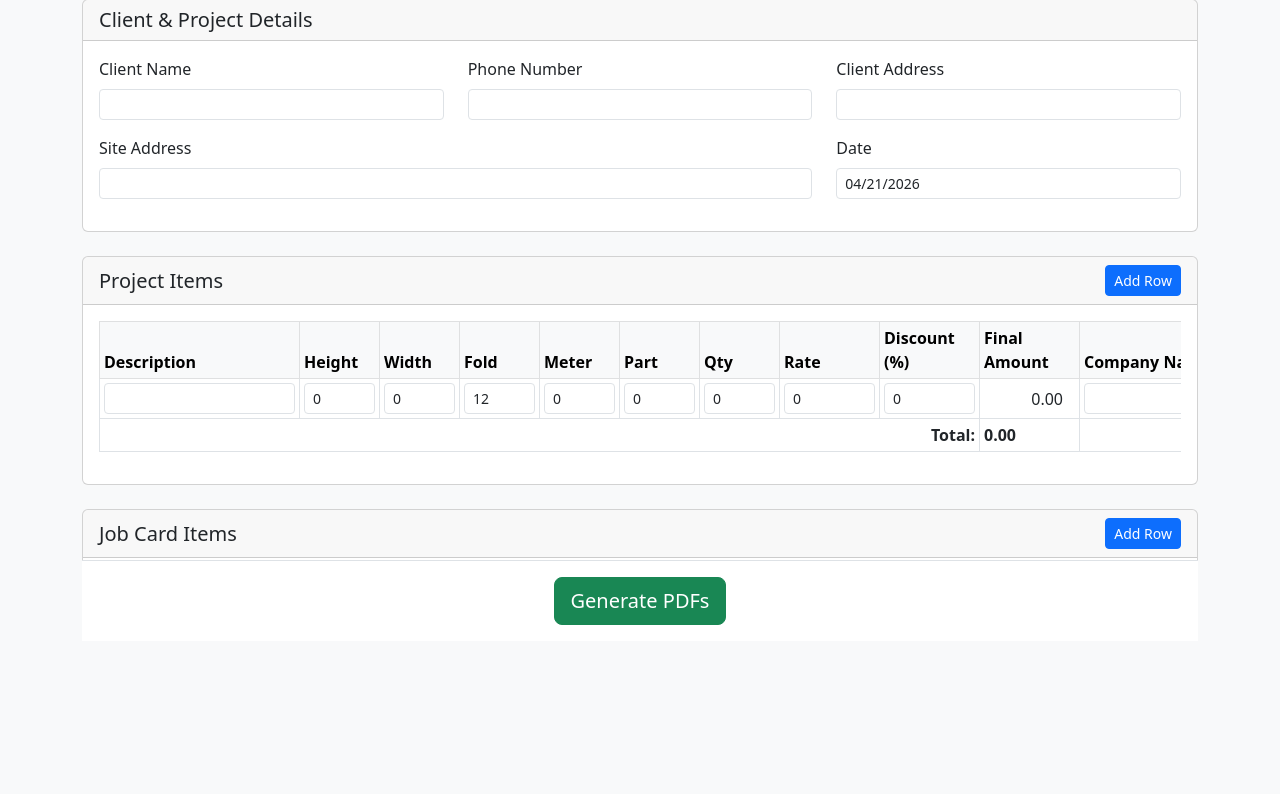
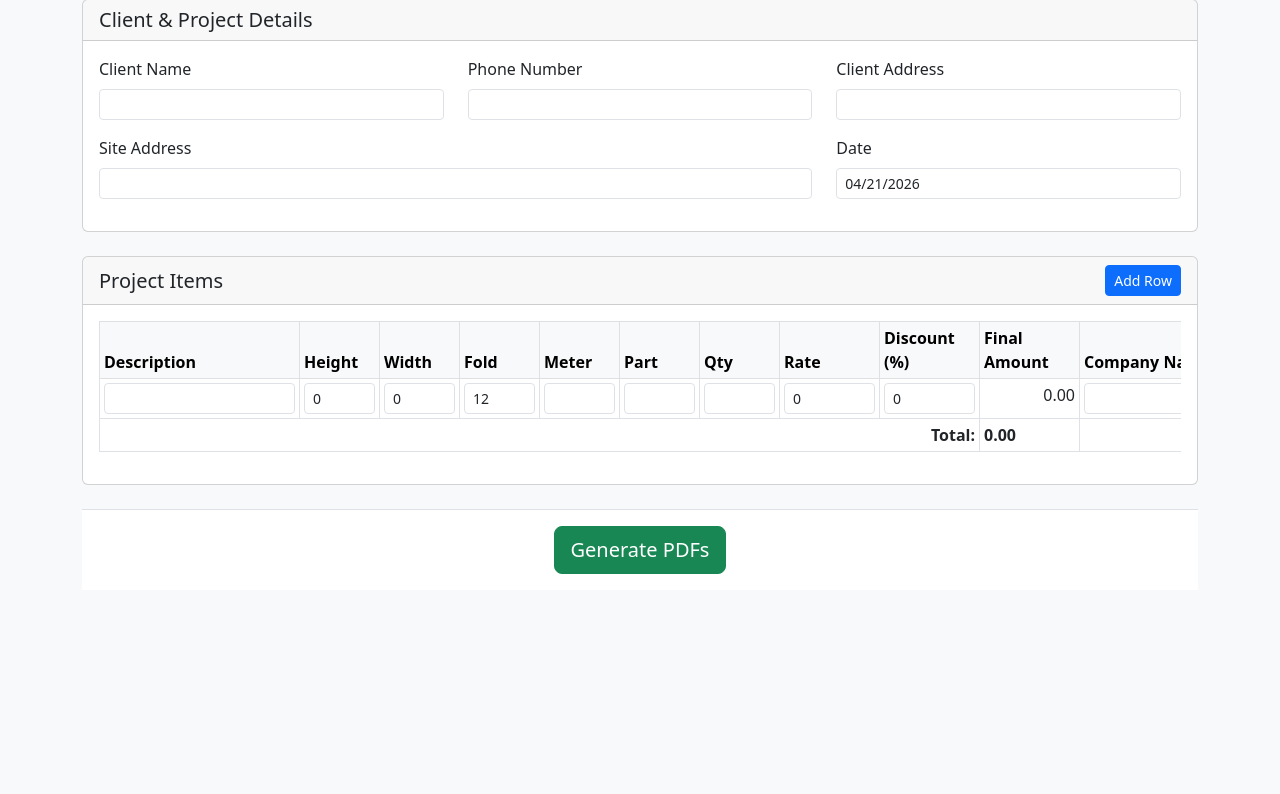
Before and after one commit to readywebsites/navkar_arts, a Django app: page / in a window 1280 px wide. Shown: the part 159-953 px from the top of the page. After the commit the page ends 733 px from the top, so only its background shows below. Run offline with Django 3.2, Linux system fonts and the light colour scheme; lists and menus that the app fills with data are empty.

Commit message:
final changes

```diff
--- a/generator/views.py
+++ b/generator/views.py
@@ -3,13 +3,12 @@ from django.http import HttpResponse
 from django.template.loader import render_to_string
 from django.urls import reverse
 from .models import Client, Project, QuotationItem, JobCardItem
-from django.conf import settings
 from urllib.parse import quote
-import asyncio
+from asgiref.sync import async_to_sync
 from playwright.async_api import async_playwright
-from pathlib import Path
 
-# --- Form and Project Views (Synchronous) ---
+
+# ================= HOME =================
 
 def home_view(request):
     if request.method == 'POST':
@@ -18,73 +17,62 @@ def home_view(request):
         client_phone = request.POST.get('client_phone')
         site_address = request.POST.get('site_address')
 
-        print(f"Client Name: {client_name}, Phone: {client_phone}, Address: {client_address}")
-        print(f"Site Address: {site_address}")
+        # ✅ FIX: Update client if exists
+        client, created = Client.objects.get_or_create(
+            phone=client_phone,
+            defaults={'name': client_name, 'address': client_address}
+        )
 
-        client, _ = Client.objects.get_or_create(phone=client_phone, defaults={'name': client_name, 'address': client_address})
-        project = Project.objects.create(client=client, site_address=site_address)
+        if not created:
+            client.name = client_name
+            client.address = client_address
+            client.save()
 
-        # Process Quotation Items
-        quotation_descriptions = request.POST.getlist('quotation_description[]')
-        quotation_quantities = request.POST.getlist('quotation_qty[]')
-        quotation_rates = request.POST.getlist('quotation_rate[]')
-        quotation_discounts = request.POST.getlist('quotation_discount_percent[]')
+        project = Project.objects.create(
+            client=client,
+            site_address=site_address
+        )
 
-        print(f"Quotation Descriptions: {quotation_descriptions}")
-        print(f"Quotation Quantities: {quotation_quantities}")
+        # ================= QUOTATION + JOB CARD =================
 
-        for i in range(len(quotation_descriptions)):
-            if quotation_descriptions[i]:
+        descriptions = request.POST.getlist('quotation_description[]')
+        qtys = request.POST.getlist('quotation_qty[]')
+        rates = request.POST.getlist('quotation_rate[]')
+        discounts = request.POST.getlist('quotation_discount_percent[]')
+
+        for i in range(len(descriptions)):
+            if descriptions[i]:
+                # Quotation
                 QuotationItem.objects.create(
                     project=project,
-                    description=quotation_descriptions[i],
-                    quantity=float(quotation_quantities[i] or 0),
-                    rate=float(quotation_rates[i] or 0),
-                    discount_percent=float(quotation_discounts[i] or 0)
+                    description=descriptions[i],
+                    quantity=float(qtys[i] or 0),
+                    rate=float(rates[i] or 0),
+                    discount_percent=float(discounts[i] or 0)
                 )
 
-        # Process Job Card Items
-        # Collect all submitted job card data into a list of dictionaries
-        job_card_data = []
-        i = 0
-        while True:
-            company_name_key = f'job_card_company_name_{i}'
-            if company_name_key in request.POST:
-                company_name = request.POST.get(company_name_key)
-                booklet_no = request.POST.get(f'job_card_booklet_no_{i}')
-                page_no = request.POST.get(f'job_card_page_no_{i}')
-                image = request.FILES.get(f'job_card_image_{i}') # Use .get() to safely retrieve image
-
-                if company_name: # Only create item if company name is provided
-                    job_card_data.append({
-                        'company_name': company_name,
-                        'booklet_no': booklet_no,
-                        'page_no': page_no,
-                        'reference_image': image
-                    })
-                i += 1
-            else:
-                break # No more job card entries
-
-        for item_data in job_card_data:
-            JobCardItem.objects.create(
-                project=project,
-                company_name=item_data['company_name'],
-                booklet_no=item_data['booklet_no'],
-                page_no=item_data['page_no'],
-                reference_image=item_data['reference_image']
-            )
+                # Job Card (auto)
+                JobCardItem.objects.create(
+                    project=project,
+                    company_name=request.POST.get(f'company_name_{i}', ''),
+                    booklet_no=request.POST.get(f'booklet_no_{i}', ''),
+                    page_no=request.POST.get(f'page_no_{i}', ''),
+                    reference_image=request.FILES.get(f'reference_image_{i}')
+                )
 
         return redirect('generator:project_list')
 
     return render(request, 'generator/home.html')
 
+
+# ================= PROJECT LIST =================
+
 def project_list_view(request):
-    projects = Project.objects.all().order_by('-id') # Order by id descending to show newest first
-    context = {
-        'projects': projects
-    }
-    return render(request, 'generator/project_list.html', context)
+    projects = Project.objects.all().order_by('-id')
+    return render(request, 'generator/project_list.html', {'projects': projects})
+
+
+# ================= PROJECT DETAIL =================
 
 def project_detail_view(request, project_id):
     project = get_object_or_404(Project, id=project_id)
@@ -96,62 +84,72 @@ def project_detail_view(request, project_id):
     whatsapp_message = f"Your quotation is ready: {public_quotation_url}"
     whatsapp_url = f"https://wa.me/{project.client.phone}?text={quote(whatsapp_message)}"
 
-    context = {
+    return render(request, 'generator/project_view.html', {
         'project': project,
         'quotation_pdf_url': quotation_pdf_url,
         'job_card_pdf_url': job_card_pdf_url,
         'whatsapp_url': whatsapp_url,
-    }
-    return render(request, 'generator/project_view.html', context)
+    })
 
-# --- PDF Generation (Async Helper and Sync Views) ---
+
+# ================= PLAYWRIGHT HELPER =================
 
 async def _generate_pdf_from_html(base_url, html_content):
-    """Async helper to generate PDF from HTML using Playwright."""
     async with async_playwright() as p:
         browser = await p.chromium.launch()
         page = await browser.new_page()
 
-        # Inject a <base> tag into the HTML to handle relative paths for images/css
         base_tag = f'<base href="{base_url}">'
-        html_with_base = html_content.replace('<head>', f'<head>{base_tag}', 1)
+        html_content = html_content.replace('<head>', f'<head>{base_tag}', 1)
 
-        await page.set_content(html_with_base)
+        await page.set_content(html_content)
 
-        pdf_bytes = await page.pdf(format='A4', print_background=True, margin={'top': '1cm', 'bottom': '1cm', 'left': '1cm', 'right': '1cm'})
+        pdf = await page.pdf(
+            format='A4',
+            print_background=True,
+            margin={'top': '1cm', 'bottom': '1cm', 'left': '1cm', 'right': '1cm'}
+        )
+
         await browser.close()
-    return pdf_bytes
+    return pdf
 
-async def generate_quotation_pdf(request, project_id):
-    """Asynchronous view to generate the quotation PDF."""
+
+# ================= QUOTATION PDF =================
+
+def generate_quotation_pdf(request, project_id):
     project = get_object_or_404(Project, id=project_id)
+
     items = project.quotation_items.all()
     total_amount = sum(item.final_amount for item in items)
 
-    html_string = render_to_string('generator/quotation_pdf.html', {
+    html = render_to_string('generator/quotation_pdf.html', {
         'project': project,
         'items': items,
         'total_amount': total_amount
     })
 
     base_url = request.build_absolute_uri('/')
-    pdf_bytes = await _generate_pdf_from_html(base_url, html_string)
+
+    pdf_bytes = async_to_sync(_generate_pdf_from_html)(base_url, html)
 
     response = HttpResponse(pdf_bytes, content_type='application/pdf')
     response['Content-Disposition'] = f'inline; filename="quotation_{project.id}.pdf"'
     return response
 
-async def generate_job_card_pdf(request, project_id):
-    """Asynchronous view to generate the job card PDF."""
+
+# ================= JOB CARD PDF =================
+
+def generate_job_card_pdf(request, project_id):
     project = get_object_or_404(Project, id=project_id)
 
-    html_string = render_to_string('generator/job_card_pdf.html', {
+    html = render_to_string('generator/job_card_pdf.html', {
         'project': project,
         'items': project.job_card_items.all()
     })
 
     base_url = request.build_absolute_uri('/')
-    pdf_bytes = await _generate_pdf_from_html(base_url, html_string)
+
+    pdf_bytes = async_to_sync(_generate_pdf_from_html)(base_url, html)
 
     response = HttpResponse(pdf_bytes, content_type='application/pdf')
     response['Content-Disposition'] = f'inline; filename="job_card_{project.id}.pdf"'
--- a/templates/generator/home.html
+++ b/templates/generator/home.html
@@ -112,31 +112,7 @@
             </div>
         </div>
 
-        <!-- Job Card Items -->
-        <div class="card">
-            <div class="card-header d-flex justify-content-between align-items-center">
-                <h5 class="mb-0">Job Card Items</h5>
-                <button type="button" class="btn btn-primary btn-sm" id="add-job-card-row">Add Row</button>
-            </div>
-            <div class="card-body">
-                <div class="table-responsive">
-                    <table class="table table-bordered table-sm" id="job-card-table">
-                        <thead class="table-light">
-                            <tr>
-                                <th>Company Name</th>
-                                <th>Booklet No</th>
-                                <th>Page No</th>
-                                <th>Reference Image</th>
-                                <th>Action</th>
-                            </tr>
-                        </thead>
-                        <tbody>
-                            <!-- Dynamic rows will be inserted here -->
-                        </tbody>
-                    </table>
-                </div>
-            </div>
-        </div>
+
 
         <!-- Sticky Generate Button -->
         <div class="sticky-bottom-container text-center">
@@ -163,27 +139,31 @@ document.addEventListener('DOMContentLoaded', function () {
     const itemTotalEl = document.getElementById('quotation-total');
 
    function addItemRow() {
+    const index = itemTableBody.children.length;
+
     const row = document.createElement('tr');
     row.innerHTML = `
-            <td><input type="text" class="form-control form-control-sm" name="item_description[]"></td>
-            <td><input type="number" class="form-control form-control-sm height" name="item_height[]" value="0" step="0.01"></td>
-            <td><input type="number" class="form-control form-control-sm width" name="item_width[]" value="0" step="0.01"></td>
-            <td><input type="number" class="form-control form-control-sm fold" name="item_fold[]" value="12" step="0.01"></td>
-            <td><input type="number" class="form-control form-control-sm meter" name="item_meter[]" value="0" step="0.01" readonly tabindex="-1"></td>
-            <td><input type="number" class="form-control form-control-sm part" name="item_part[]" value="0" step="0.01" readonly tabindex="-1"></td>
-            <td><input type="number" class="form-control form-control-sm qty" name="item_qty[]" value="0" step="0.01" readonly tabindex="-1"></td>
-            <td><input type="number" class="form-control form-control-sm rate" name="item_rate[]" value="0" step="0.01"></td>
-            <td><input type="number" class="form-control form-control-sm discount" name="item_discount_percent[]" value="0" step="0.01"></td>
-            <td class="final-amount align-middle text-end pe-3">0.00</td>
-            <td><input type="text" class="form-control form-control-sm" name="item_company_name[]"></td>
-            <td><input type="text" class="form-control form-control-sm" name="item_booklet_no[]"></td>
-            <td><input type="text" class="form-control form-control-sm" name="item_page_no[]"></td>
-            <td><input type="file" class="form-control form-control-sm" name="item_reference_image[]" accept="image/*"></td>
+        <td><input type="text" class="form-control form-control-sm" name="quotation_description[]"></td>
+        <td><input type="number" class="form-control form-control-sm height" value="0"></td>
+        <td><input type="number" class="form-control form-control-sm width" value="0"></td>
+        <td><input type="number" class="form-control form-control-sm fold" value="12"></td>
+        <td><input type="number" class="form-control form-control-sm meter" readonly></td>
+        <td><input type="number" class="form-control form-control-sm part" readonly></td>
+        <td><input type="number" class="form-control form-control-sm qty" name="quotation_qty[]" readonly></td>
+        <td><input type="number" class="form-control form-control-sm rate" name="quotation_rate[]" value="0"></td>
+        <td><input type="number" class="form-control form-control-sm discount" name="quotation_discount_percent[]" value="0"></td>
+        <td class="final-amount text-end">0.00</td>
+
+        <!-- ✅ FIXED -->
+        <td><input type="text" class="form-control form-control-sm" name="company_name_${index}"></td>
+        <td><input type="text" class="form-control form-control-sm" name="booklet_no_${index}"></td>
+        <td><input type="text" class="form-control form-control-sm" name="page_no_${index}"></td>
+
+        <td><input type="file" name="reference_image_${index}" class="form-control form-control-sm"></td>
         <td><button type="button" class="btn btn-danger btn-sm delete-row">Delete</button></td>
     `;
     itemTableBody.appendChild(row);
 }
-
     function updateItemTotals() {
         let total = 0;
         itemTableBody.querySelectorAll('tr').forEach(row => {
```
Lines whose indentation alone changed are shown as unchanged.
